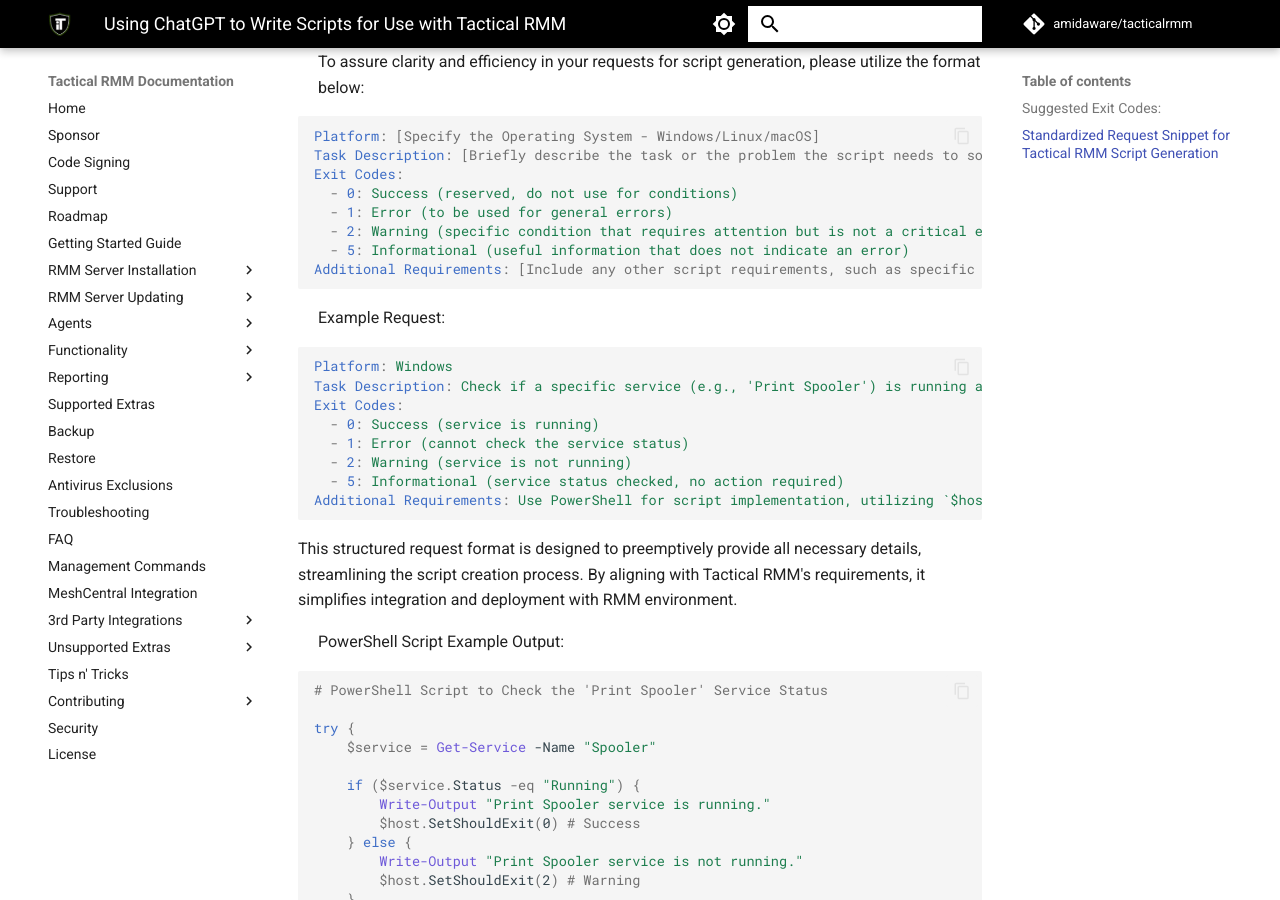
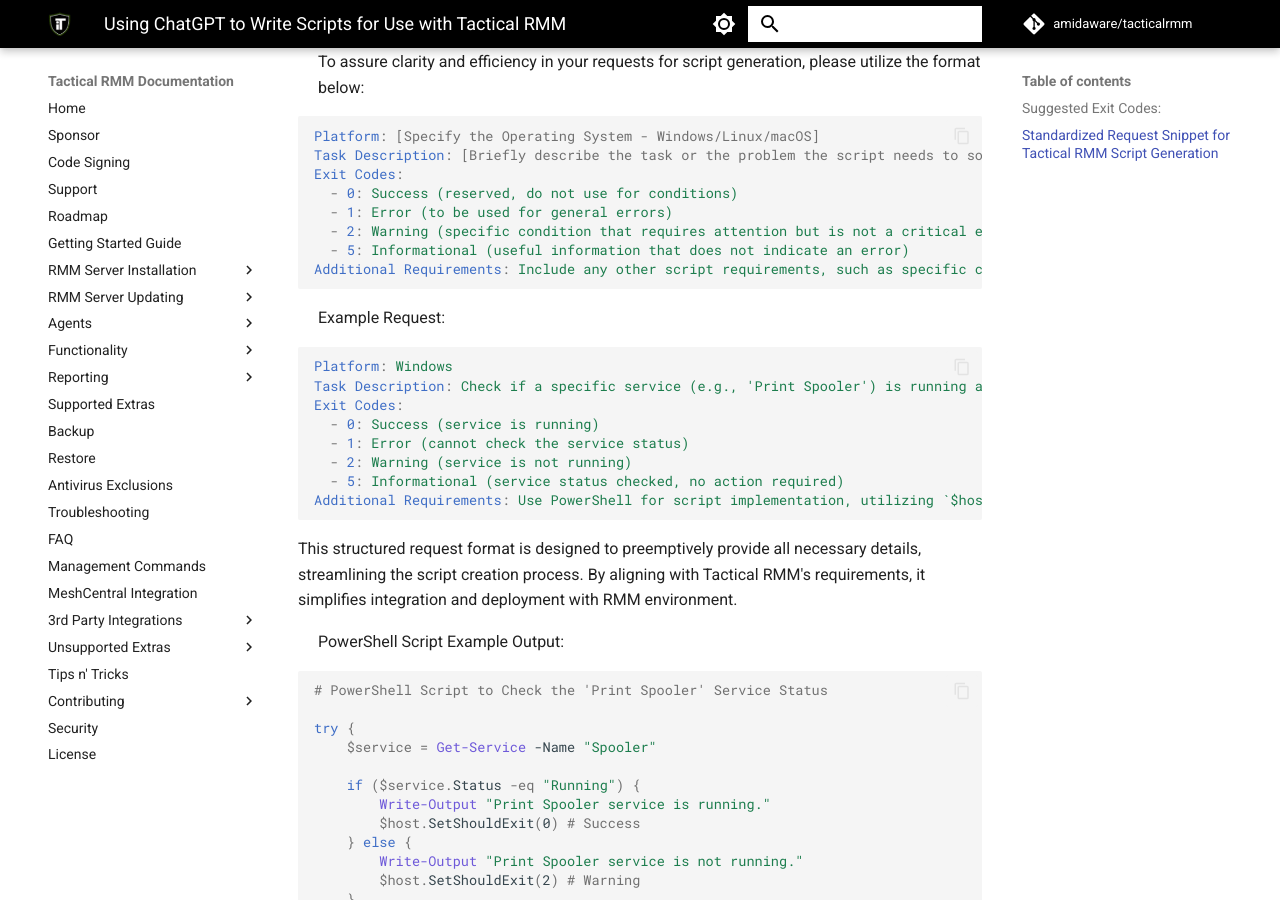
Before and after one commit to amidaware/trmm-docs, an MkDocs documentation site: the page built from docs/using_chatgpt.md, in a window 1280 px wide and 900 px high, scrolled down 600 px. Built offline with MkDocs 1.6.1 and Material for MkDocs 9.7.7, drawn with Linux system fonts in a browser that asks for light colours; comment, search, counter and statistics services are not loaded.

````diff
--- a/docs/using_chatgpt.md
+++ b/docs/using_chatgpt.md
@@ -19,7 +19,7 @@ Exit Codes:
   - 1: Error (to be used for general errors)
   - 2: Warning (specific condition that requires attention but is not a critical error)
   - 5: Informational (useful information that does not indicate an error)
-Additional Requirements: [Include any other script requirements, such as specific commands or file handling.]
+Additional Requirements: Include any other script requirements, such as specific commands or file handling.
 ```
 
 Example Request:
````
